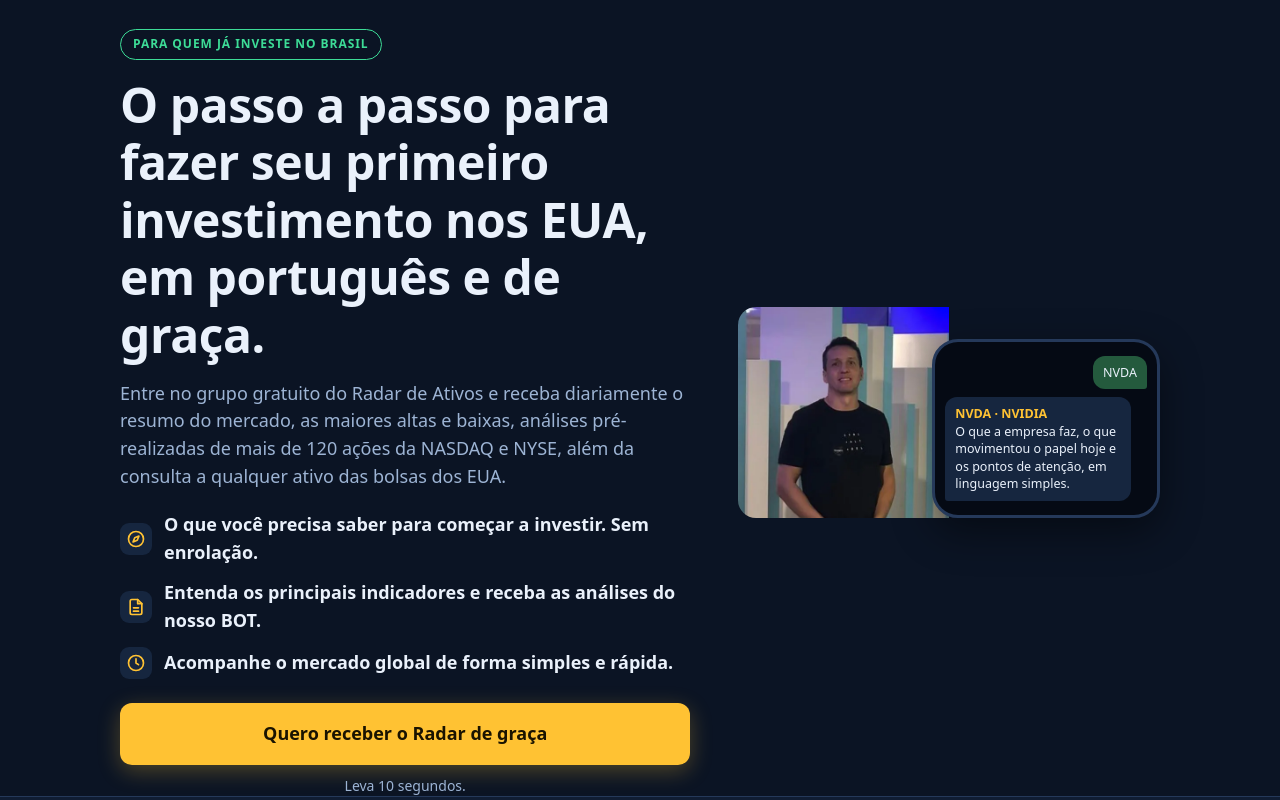
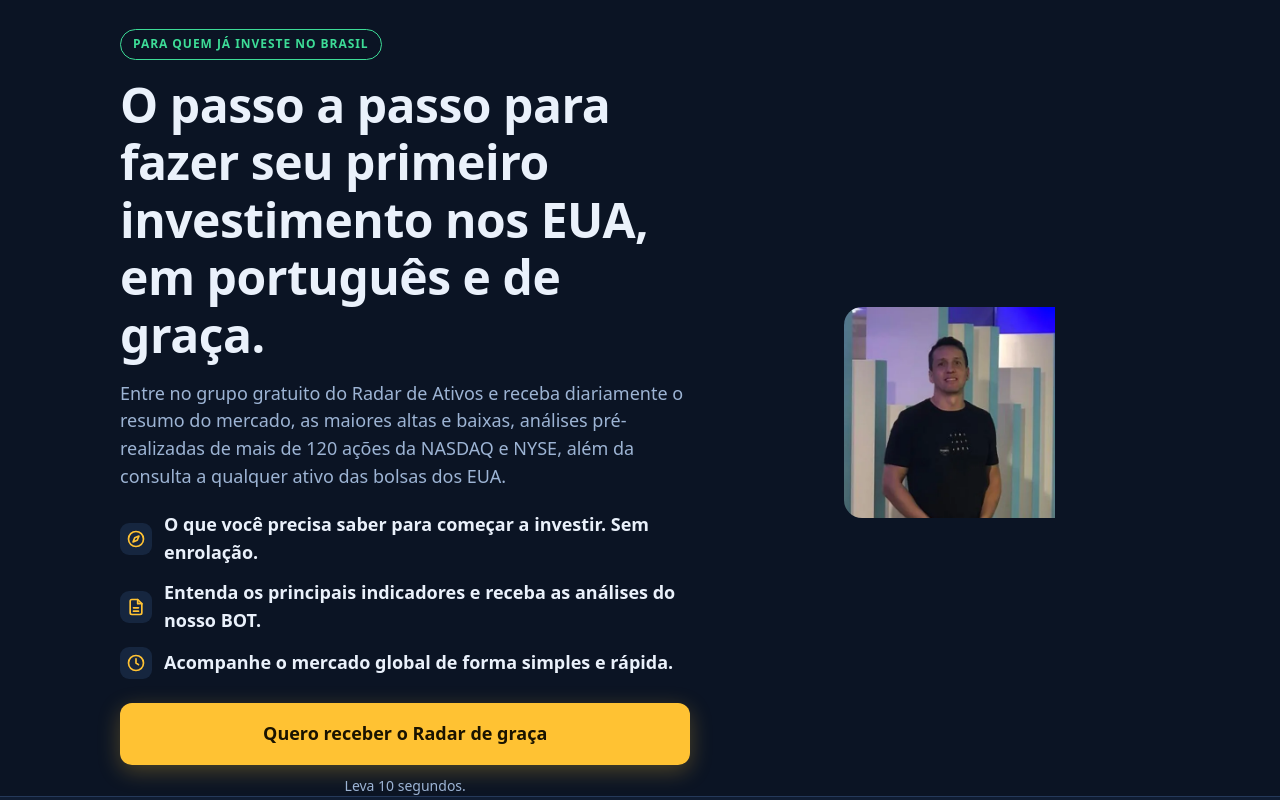
Before and after one commit to rafaeltalarico/radardeativos-site, a plain HTML site: page index.html in a window 1280 px wide. Shown: the top 800 px of the page. Drawn offline with Linux system fonts and the light colour scheme.

Commit message:
foto 1 sendo trabalhada

```diff
--- a/index.html
+++ b/index.html
@@ -145,12 +145,6 @@ footer p+p{margin-top:14px}
     </div>
     <div class="visual">
       <img class="foto" src="assets/rafael-hero.webp" width="480" height="480" fetchpriority="high" alt="Rafael Talarico, fundador do Radar de Ativos">
-      <div class="phone" aria-label="Exemplo de consulta ao bot do Radar">
-        <div class="chat">
-          <div class="bub you">NVDA</div>
-          <div class="bub bot"><b>NVDA · NVIDIA</b><br>O que a empresa faz, o que movimentou o papel hoje e os pontos de atenção, em linguagem simples.</div>
-        </div>
-      </div>
     </div>
   </div>
 </header>
```
